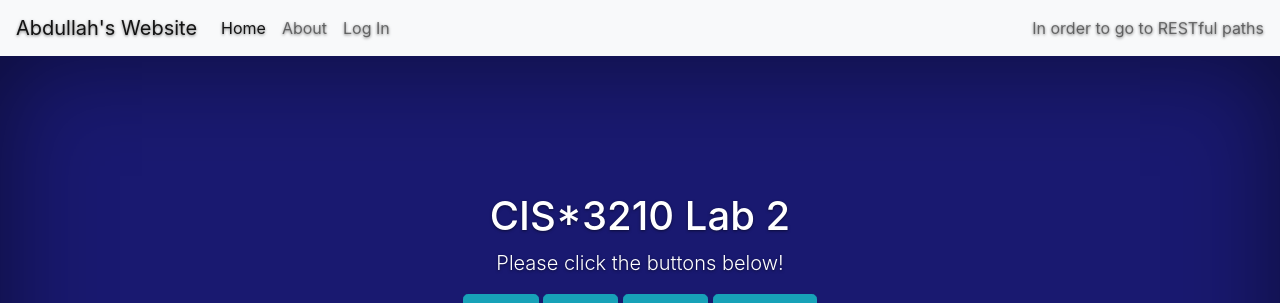
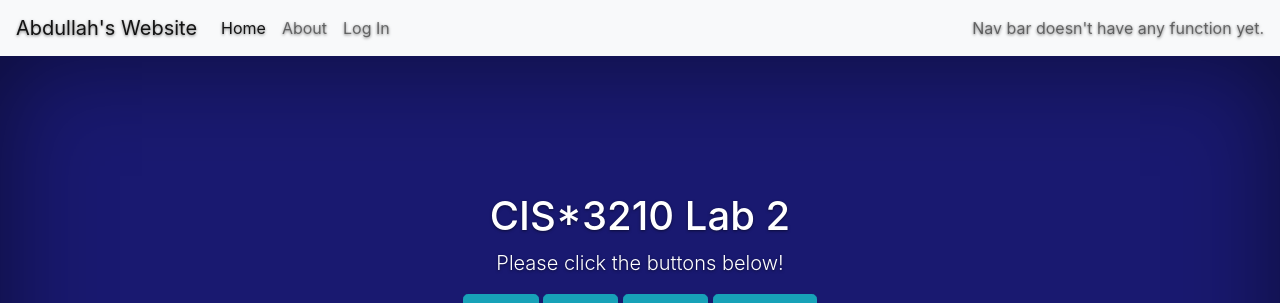
Before and after one commit to abogutalan/flask-cis3210-labs, a Flask app: page / in a window 1280 px wide. Shown: the top 303 px of the page. Run offline with Flask 2, Linux system fonts and the light colour scheme; some libraries are stand-ins or nearby versions.

Commit message:
finished lab2

```diff
--- a/static/js/init.js
+++ b/static/js/init.js
@@ -22,6 +22,7 @@ $(document).ready(function () {
 
   function put_method() {
 
+    console.log("put bttn clicked!");
     $.ajax({
       url: "/user",
       type: 'put',
@@ -47,6 +48,7 @@ $(document).ready(function () {
 
   function delete_method() {
 
+    console.log("delete bttn clicked!");
     $.ajax({
       url: "/user", type: 'delete', success: function (result) {
         console.log('Deleted user credetials!')
--- a/templates/index.html
+++ b/templates/index.html
@@ -55,7 +55,7 @@
 					</li>
 				</ul>
 				<span class="navbar-text">
-					In order to go to RESTful paths
+					Nav bar doesn't have any function yet.
 				</span>
 			</div>
 		</nav>
```
Also changed, not shown: README.txt.
